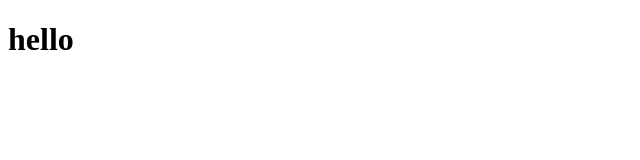
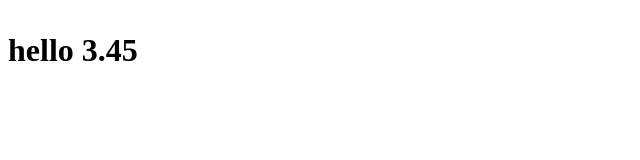
Before and after one commit to cookiemonster69-ai/My-personal-site-, a plain HTML site: page index.html in a window 1280 px wide. Shown: the whole page, without its empty margins (0-640 px from the left). Drawn offline with Linux system fonts and the light colour scheme.

Commit message:
addded <p> tag

```diff
--- a/index.html
+++ b/index.html
@@ -7,7 +7,9 @@
 </head>
 <body>
     <h1>
-        hello
+       <p>
+        hello 3.45
+       </p>
     </h1>
 </body>
 </html>
```
